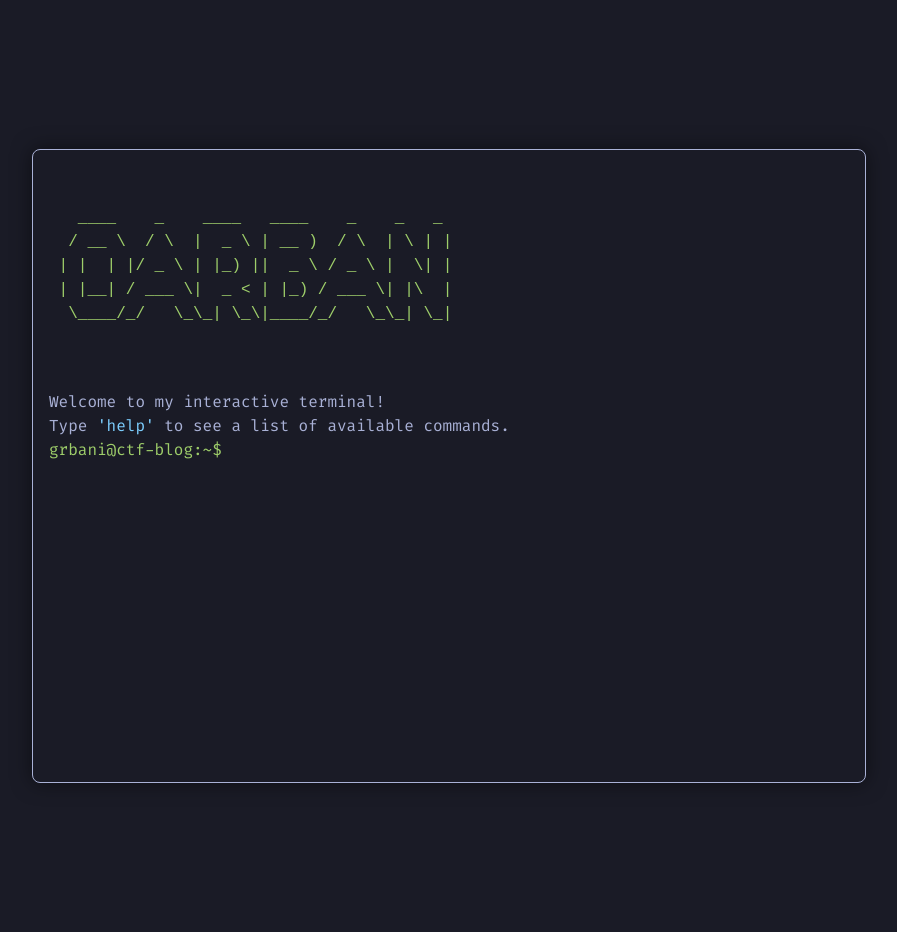
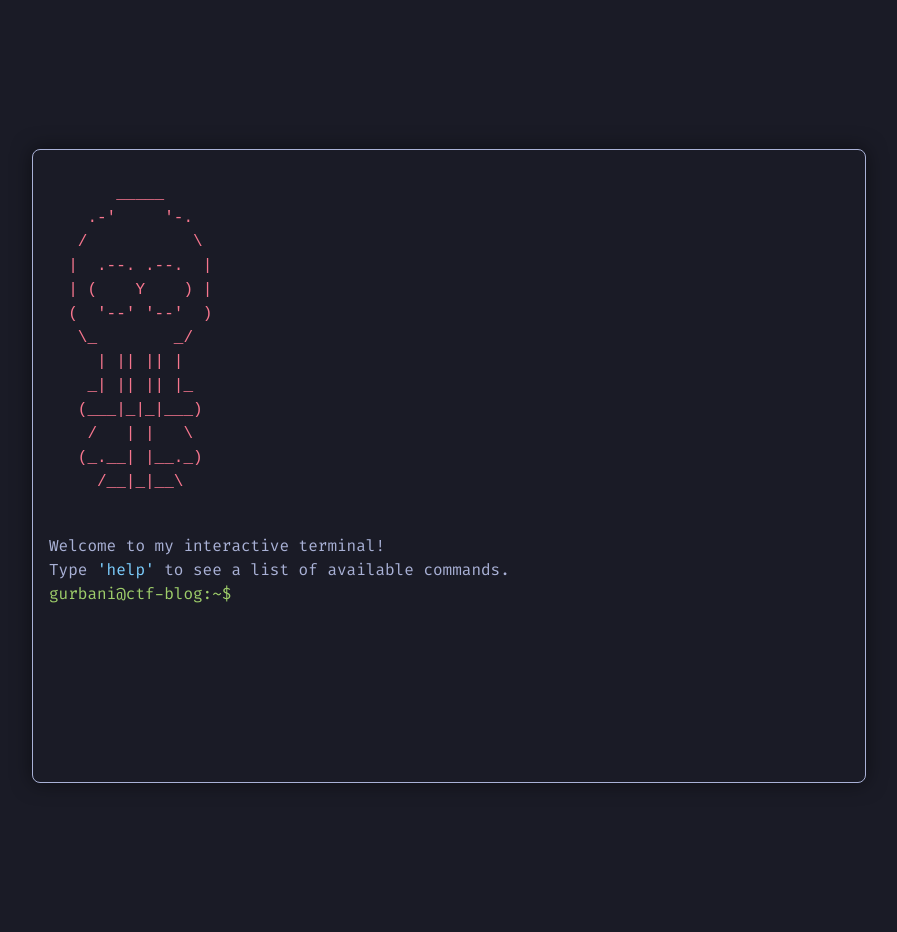
Before and after one commit to grbani/wRiteUpS, a Jekyll site: the page index.html, which Jekyll copies as it is, in a window 1280 px wide. Shown: the whole page, without its empty margins (191-1088 px from the left). Built offline with Jekyll 4.4.1, drawn with Linux system fonts in a browser that asks for light colours; some of the changed lines change nothing that is shown.

Commit message:
Update index.html

```diff
--- a/index.html
+++ b/index.html
@@ -3,8 +3,10 @@
 <head>
     <meta charset="UTF-8">
     <meta name="viewport" content="width=device-width, initial-scale=1.0">
-    <title>GRbani - CTF Writeups</title>
+    <title>Gurbani - CTF Writeups</title>
     <link href="https://fonts.googleapis.com/css2?family=Fira+Code:wght@400;700&display=swap" rel="stylesheet">
+    <!-- This library converts Markdown to HTML -->
+    <script src="https://cdn.jsdelivr.net/npm/marked/marked.min.js"></script>
     <style>
         /* Basic styles for the page */
         :root {
@@ -16,6 +18,7 @@
             --red: #f7768e;
             --blue: #7aa2f7;
             --magenta: #bb9af7;
+            --comment: #565f89;
         }
 
         body {
@@ -101,6 +104,23 @@
         .command-projects .project-title { color: var(--yellow); }
         .command-socials .social-platform { color: var(--magenta); }
 
+        /* Styling for the fetched writeup content */
+        .writeup-content {
+            border-left: 2px solid var(--comment);
+            padding-left: 1rem;
+            margin-top: 0.5rem;
+        }
+        .writeup-content h2 { color: var(--yellow); font-size: 1.1em; margin-top: 0; }
+        .writeup-content h3 { color: var(--blue); font-size: 1em; }
+        .writeup-content code { background-color: #24283b; padding: 0.2em 0.4em; border-radius: 4px; }
+        .writeup-content p { margin: 0.5em 0; }
+        .writeup-content img { max-width: 100%; border-radius: 4px; margin-top: 0.5em; }
+
+        /* Style for the animation container */
+        .animation-container {
+            color: var(--red); /* Changed to red for a more aggressive hacker look */
+        }
+
     </style>
 </head>
 <body>
@@ -108,109 +128,154 @@
     <div id="terminal">
         <div id="output"></div>
         <div class="input-line">
-            <span class="prompt">grbani@ctf-blog:~$</span>
+            <span class="prompt">gurbani@ctf-blog:~$</span>
             <input type="text" id="command-input" autofocus>
         </div>
     </div>
 
     <script>
-        // Get references to the HTML elements
         const terminal = document.getElementById('terminal');
         const output = document.getElementById('output');
         const input = document.getElementById('command-input');
 
-        // Define the commands and their outputs
+        // --- COMMAND DEFINITIONS ---
         const commands = {
             'help': `
 <div class="command-help">
   <span class="command">whoami</span>      -  Who am I?
-  <span class="command">projects</span>    -  View my CTF writeups and projects.
+  <span class="command">projects</span>    -  List available writeups.
+  <span class="command">read [name]</span> -  Display a specific writeup (e.g., 'read get-ahead').
   <span class="command">socials</span>     -  Display my social media links.
   <span class="command">clear</span>       -  Clear the terminal screen.
-  <span class="command">banner</span>      -  Display the welcome banner.
+  <span class="command">banner</span>      -  Display the welcome banner and animation.
 </div>`,
-
             'whoami': `
-<span style="color: var(--yellow);">Bani</span>
+<span style="color: var(--yellow);">Gurbani</span>
 Cybersecurity enthusiast with a passion for Capture The Flag competitions.
 This is a collection of my writeups and notes.
 `,
-
             'projects': `
 <div class="command-projects">
-  <span class="project-title">picoCTF: GET aHEAD</span> - <a href="https://github.com/grbani/wRiteUpS/blob/main/wRiteUpS/Web%20Exploitation/picoCTF/GET%20aHEAD/GET%20aHEAD.md" target="_blank">Read Writeup</a>
-  Category: Web Exploitation
+Available writeups. Use the 'read' command to view one.
+Example: <span style="color: var(--cyan);">read get-ahead</span>
 
-  <span class="project-title">picoCTF: Mod 26</span> - <a href="https://github.com/grbani/wRiteUpS/blob/main/wRiteUpS/Cryptography/picoCTF/Mod%2026/Mod%2026.md" target="_blank">Read Writeup</a>
-  Category: Cryptography
+  <span class="project-title">get-ahead</span>        -  Category: Web Exploitation
+  <span class="project-title">mod-26</span>           -  Category: Cryptography
+  <span class="project-title">sleuthkit-intro</span>  -  Category: Forensics
 
-  <span class="project-title">picoCTF: Sleuthkit Intro</span> - <a href="https://github.com/grbani/wRiteUpS/blob/main/wRiteUpS/Forensics/picoCTF/Sleuthkit%20Intro/Sleuthkit%20Intro.md" target="_blank">Read Writeup</a>
-  Category: Forensics
-
-  ... and many more. See the full repository for all writeups.
+... and many more to be added.
 </div>
 `,
-
             'socials': `
 <div class="command-socials">
   <span class="social-platform">GitHub</span>      -  <a href="https://github.com/grbani" target="_blank">github.com/grbani</a>
-  <span class="social-platform">LinkedIn</span>    -  <a href="#" target="_blank">[Your LinkedIn Profile]</a>
-  <span class="social-platform">Twitter/X</span>   -  <a href="#" target="_blank">[Your Twitter Profile]</a>
+  <span class="social-platform">LinkedIn</span>    -  <a href="https://www.linkedin.com/in/gurbani-kaur-b93b3a257/" target="_blank">linkedin.com/in/gurbani-kaur</a>
 </div>
 `,
-
-            'banner': `
-<pre style="color: var(--green);">
-   ____    _    ____   ____    _    _   _
-  / __ \\  / \\  |  _ \\ | __ )  / \\  | \\ | |
- | |  | |/ _ \\ | |_) ||  _ \\ / _ \\ |  \\| |
- | |__| / ___ \\|  _ < | |_) / ___ \\| |\\  |
-  \\____/_/   \\_\\_| \\_\\|____/_/   \\_\\_| \\_|
-
-</pre>
+            'bannerText': `
 Welcome to my interactive terminal!
 Type <span style="color: var(--cyan);">'help'</span> to see a list of available commands.
 `
         };
 
-        // Function to display the banner on page load
-        function showBanner() {
-            output.innerHTML += commands.banner;
+        // --- HELPER FUNCTION TO SAFELY ADD CONTENT ---
+        function appendContent(htmlString) {
+            const tempDiv = document.createElement('div');
+            tempDiv.innerHTML = htmlString;
+            while (tempDiv.firstChild) {
+                output.appendChild(tempDiv.firstChild);
+            }
         }
 
-        // Event listener for when the user presses a key
-        input.addEventListener('keydown', function(e) {
+        // --- SKULL ANIMATION FUNCTION ---
+        function runAnimation() {
+            const skullArt =[
+                              "       _____",
+                              "    .-'     '-.",
+                              "   /           \\",
+                              "  |  .--. .--.  |",
+                              "  | (    Y    ) |",
+  "  (  '--' '--'  )",
+  "   \\_        _/",
+  "     | || || |",
+  "    _| || || |_",
+  "   (___|_|_|___)",
+  "    /   | |   \\",
+  "   (_.__| |__._)",
+  "     /__|_|__\\"
+];
+
+
+            const animationContainer = document.createElement('pre');
+            animationContainer.className = 'animation-container';
+            output.appendChild(animationContainer);
+
+            let lineIndex = 0;
+
+            return new Promise(resolve => {
+                const interval = setInterval(() => {
+                    if (lineIndex < skullArt.length) {
+                        animationContainer.textContent += skullArt[lineIndex] + '\n';
+                        lineIndex++;
+                    } else {
+                        clearInterval(interval);
+                        resolve(); // Signal that the animation is complete
+                    }
+                }, 100); // 100ms delay between each line
+            });
+        }
+
+        async function showBanner() {
+            await runAnimation(); // Wait for the animation to finish
+            appendContent(commands.bannerText); // Then add the text
+            terminal.scrollTop = terminal.scrollHeight;
+        }
+
+        // --- MAIN COMMAND HANDLER ---
+        input.addEventListener('keydown', async function(e) {
             if (e.key === 'Enter') {
-                const command = input.value.trim().toLowerCase();
+                const fullCommand = input.value.trim();
+                const [command, arg] = fullCommand.toLowerCase().split(/\s+/);
 
-                // Display the command the user typed
-                output.innerHTML += `\n<div class="input-line"><span class="prompt">grbani@ctf-blog:~$</span><span>${command}</span></div>`;
+                appendContent(`\n<div class="input-line"><span class="prompt">gurbani@ctf-blog:~$</span><span>${fullCommand}</span></div>`);
 
-                if (command in commands) {
-                    if (command === 'clear') {
-                        output.innerHTML = ''; // Clear the output
+                if (command === 'clear') {
+                    output.innerHTML = '';
+                } else if (command === 'banner') {
+                    await showBanner();
+                } else if (command === 'read') {
+                    if (arg) {
+                        try {
+                            const response = await fetch(`writeups/${arg}.md`);
+                            if (response.ok) {
+                                const markdownText = await response.text();
+                                const htmlContent = marked.parse(markdownText);
+                                appendContent(`<div class="writeup-content">${htmlContent}</div>`);
+                            } else {
+                                throw new Error('Writeup not found');
+                            }
+                        } catch (error) {
+                            appendContent(`<span style="color: var(--red);">Error: Writeup '${arg}' not found. Type 'projects' to see a list.</span>`);
+                        }
                     } else {
-                        output.innerHTML += commands[command];
+                        appendContent(`<span style="color: var(--red);">Usage: read [project-name]</span>`);
                     }
+                } else if (commands[command]) {
+                    appendContent(commands[command]);
                 } else if (command === '') {
-                    // Do nothing if the command is empty
+                    // Do nothing for empty command
                 } else {
-                    output.innerHTML += `<span style="color: var(--red);">Command not found: ${command}. Type 'help' for a list of commands.</span>`;
+                    appendContent(`<span style="color: var(--red);">Command not found: ${command}. Type 'help' for a list of commands.</span>`);
                 }
 
-                // Clear the input field for the next command
                 input.value = '';
-                // Scroll to the bottom of the terminal
                 terminal.scrollTop = terminal.scrollHeight;
             }
         });
 
-        // Focus the input field when the user clicks anywhere in the terminal
-        terminal.addEventListener('click', function() {
-            input.focus();
-        });
+        terminal.addEventListener('click', () => input.focus());
 
-        // Show the initial banner when the page loads
+        // Initial load
         showBanner();
     </script>
 
```
